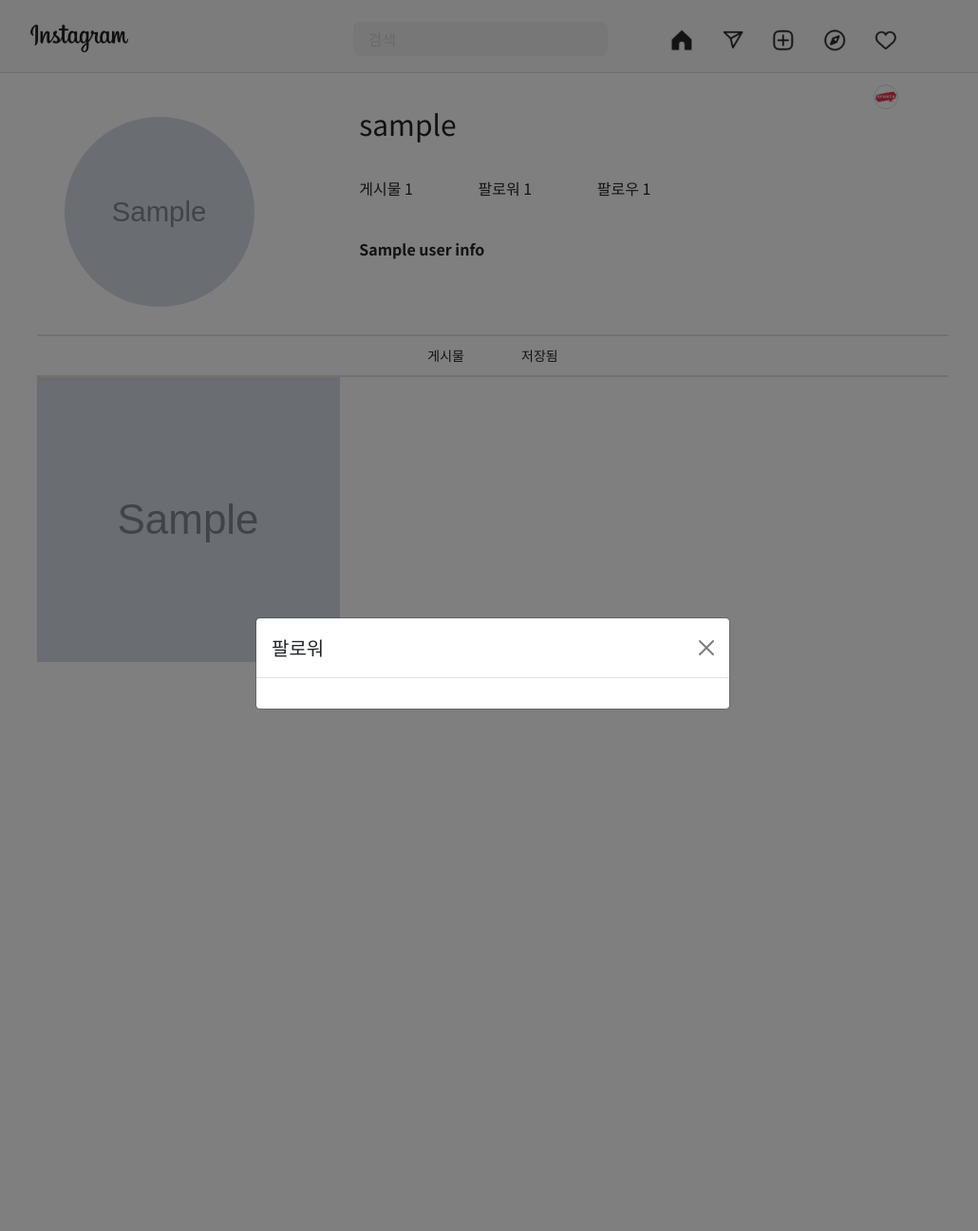
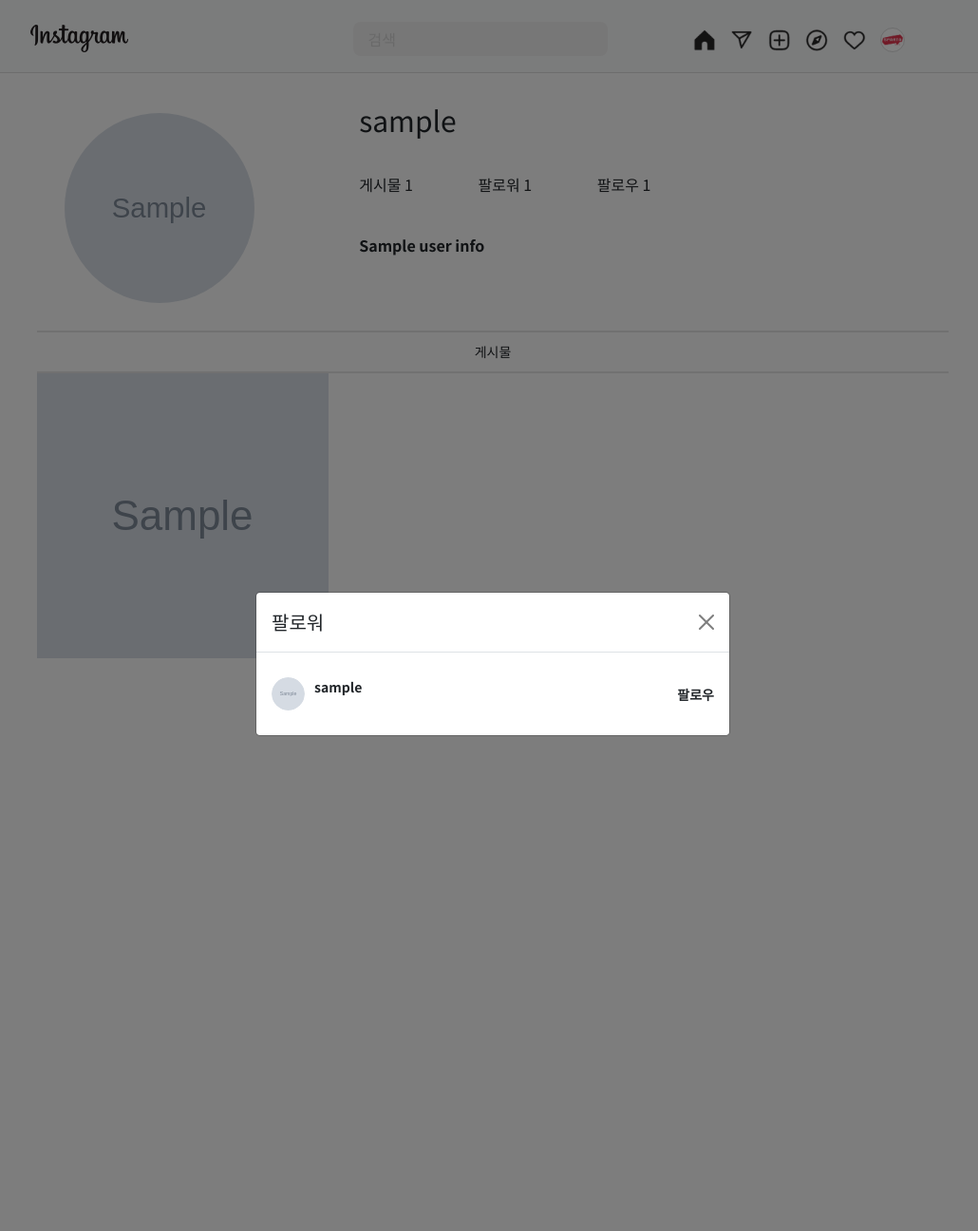
Before and after one commit to SeonminKim1/PJ-7Instagram, a Flask app: template templates/profile/profile.html in a window 1280 px wide, after a click that opens the changed part. Shown: the top 1296 px of the page at 95% size, without its empty margins (121-1151 px from the left). Run offline with Flask 2, Linux system fonts and the light colour scheme; the template is opened without the code that fills it: most values are stand-ins (such as "Sample title", 1, 10 or a date in 2020); grey boxes marked "Sample" are stand-in pictures; some libraries are stand-ins or nearby versions.

Commit message:
구현 - 팔로우팔로잉 리스트 모달 구현

```diff
--- a/app.py
+++ b/app.py
@@ -323,33 +323,32 @@ def profile():
         feed_nickname = request.args.get('feed_nickname')
 
         user_info = db.USER.find_one({"nickname": feed_nickname})  # id, num, nickname, feed_images, content, like, reply
-        post_count = len(list(db.FEED.find({"nickname": feed_nickname})))
-        follower_count = len(db.USER.find_one({"nickname": feed_nickname})['follower'])
-        following_count = len(db.USER.find_one({"nickname": feed_nickname})['following'])
+        my_feed_list = list(db.FEED.find({"nickname": feed_nickname}))
+        # print(my_feed_list)
 
-        follower_list = db.USER.find_one({"nickname": feed_nickname})['follower']
-        print(follower_list)
+        post_count = len(my_feed_list)
+        follower_count = len(user_info['follower'])
+        following_count = len(user_info['following'])
 
-        my_feeds = list(db.FEED.find({"nickname": feed_nickname}))
-        # print(my_feeds)
+        my_follower_list = []
+        for my_followers in user_info['follower']:
+            my_follower = db.USER.find_one({'nickname': my_followers})
+            my_follower_list.append(my_follower)
+        print(my_follower_list)
 
-        for my_feed in my_feeds:
-            like_count = len(my_feed['like'])
-            reply_count = len(my_feed['reply'])
-            # print(len(my_feed['like']))
+        my_following_list = []
+        for my_followings in user_info['following']:
+            my_following = db.USER.find_one({'nickname': my_followings})
+            my_following_list.append(my_following)
 
         return render_template('/profile/profile.html', post_count=post_count, user_info=user_info, follower_count=follower_count,
-                               following_count=following_count, my_feeds=my_feeds, like_count=like_count, reply_count=reply_count)
+                               following_count=following_count, my_feed_list=my_feed_list, my_follower_list=my_follower_list, my_following_list=my_following_list)
 
     except jwt.ExpiredSignatureError:  # 해당 token의 로그인 시간이 만료시 login 페이지로 redirect
         return redirect(url_for("login"))
     except jwt.exceptions.DecodeError:  # 해당 token이 다르다면 login 페이지로 redirect
         return redirect(url_for("login"))
 
-    # if feed_nickname is not None:
-    #     user = list(db.USER.find({'nickname': feed_nickname}))  # num, nickname, feed_images, content, like, reply
-    # return render_template('/profile/profile.html', user=user)
-
 
 ### ================ Main ================
 if __name__ == '__main__':
--- a/static/css/profilestyle.css
+++ b/static/css/profilestyle.css
@@ -7,17 +7,17 @@ html {
     height: 100%;
 }
 
-body {
+.profile_body {
     background-color: #fafafa;
     height: 100%;
     padding: 0;
     margin: 0;
 }
 
-section {
+.profile_section {
     width: 960px;
     margin: 0 auto;
-    padding-top: 94px;
+    padding-top: 90px;
     padding-bottom: 40px;
 }
 
@@ -49,14 +49,6 @@ section {
     font-size: 30px;
 }
 
-/*.profile_btn {*/
-/*    border-radius: 5px;*/
-/*    border: 1px solid #E3E3E3;*/
-/*    background-color: #fafafa;*/
-/*    margin-left: 5%;*/
-/*    font-size: 16px;*/
-/*}*/
-
 .user_info {
     width: 70%;
     height: 25%;
@@ -86,15 +78,15 @@ section {
     margin: 10px 30px;
 }
 
-article {
+.profile_article {
     width: 100%;
     height: 900px;
     display: grid;
     grid-template-columns: repeat(3, 1fr);
-    gap: 2px;
+    gap: 20px;
 }
 
-article .post{
+.profile_article .post{
     width: 100%;
     border: none;
     height: 300px;
@@ -104,7 +96,7 @@ article .post{
     padding: 0;
 }
 
-article img {
+.profile_article img {
     width: 100%;
     height: 100%;
     object-fit: cover;
@@ -113,10 +105,10 @@ article img {
 
 /*img hover*/
 
-article .likes{
+.profile_article .likes{
     z-index: 2;
     position: absolute;
-    top: 0%;
+    top: 0;
     left: 0;
     right: 0;
     bottom: 0;
@@ -131,11 +123,11 @@ article .likes{
     transition: .5s;
 }
 
-article .post:hover .likes{
+.profile_article .post:hover .likes{
     opacity: 1;
 }
 
-.icon{
+.likes .icon{
     width: 40px;
     height: 40px;
 }
--- a/templates/nav/nav.html
+++ b/templates/nav/nav.html
@@ -1,17 +1,17 @@
 <!--nav: 로고, 검색창, 창 이동할 수 있는 픽토그램 6종-->
 <div class="box-nav">
     <div class="box-logo">
-        <img alt="Instagram" class="img-logo" src="static/nav-img/instagram_logo.png">
+        <img alt="Instagram" class="img-logo" src="{{url_for('static', filename='nav-img/instagram_logo.png') }}">
     </div>
     <div class="box-input">
         <input class="search" type="text" value="검색">
     </div>
     <div class="icons">
-        <button class="btn"><img alt="Home" class="btm-img" src="static/nav-img/home.png"></button>
-        <button class="btn"><img alt="Message" class="btm-img" src="static/nav-img/dm.png"></button>
-        <button id="btn-post" class="btn"><img alt="Post" class="btm-img" src="static/nav-img/post.png"></button>
-        <button class="btn"><img alt="Compass" class="btm-img" src="static/nav-img/compass.png"></button>
-        <button class="btn"><img alt="Like" class="btm-img" src="static/nav-img/heart-w.png"></button>
-        <button class="btn"><img class="img-profile" alt="profile" src="static/nav-img/sparta.png"></button>
+        <button class="btn"><img alt="Home" class="btm-img" src="{{url_for('static', filename='nav-img/home.png') }}"></button>
+        <button class="btn"><img alt="Message" class="btm-img" src="{{url_for('static', filename='nav-img/dm.png') }}"></button>
+        <button id="btn-post" class="btn"><img alt="Post" class="btm-img" src="{{url_for('static', filename='nav-img/post.png') }}"></button>
+        <button class="btn"><img alt="Compass" class="btm-img" src="{{url_for('static', filename='nav-img/compass.png') }}"></button>
+        <button class="btn"><img alt="Like" class="btm-img" src="{{url_for('static', filename='nav-img/heart-w.png') }}"></button>
+        <button class="btn"><img class="img-profile" alt="profile" src="{{url_for('static', filename='nav-img/sparta.png') }}"></button>
     </div>
 </div>
--- a/templates/profile/profile.html
+++ b/templates/profile/profile.html
@@ -7,17 +7,17 @@
 
     <!-- CSS -->
     <link rel="stylesheet" href="{{ url_for('static', filename='css/profilestyle.css') }}">
+    <link rel="stylesheet" href="{{ url_for('static', filename='css/feed_main.css') }}">
+    <link href="https://cdn.jsdelivr.net/npm/bootstrap@5.1.3/dist/css/bootstrap.min.css" rel="stylesheet"
+          integrity="sha384-1BmE4kWBq78iYhFldvKuhfTAU6auU8tT94WrHftjDbrCEXSU1oBoqyl2QvZ6jIW3" crossorigin="anonymous">
     <link rel="stylesheet" href="{{ url_for('static', filename='css/navstyle.css') }}">
-    <link rel="stylesheet" href="{{ url_for('static', filename='css/feed_main.css') }}">
 
     <!-- Font Awesome -->
     <script src="https://kit.fontawesome.com/bee3d4f913.js" crossorigin="anonymous"></script>
     <link href="https://fonts.googleapis.com/css2?family=Noto+Sans+KR:wght@100;300;400;500;700;900&display=swap"
           rel="stylesheet">
 
-    <!-- Popper.js, then Bootstrap JS -->
-    <link href="https://cdn.jsdelivr.net/npm/bootstrap@5.1.3/dist/css/bootstrap.min.css" rel="stylesheet"
-          integrity="sha384-1BmE4kWBq78iYhFldvKuhfTAU6auU8tT94WrHftjDbrCEXSU1oBoqyl2QvZ6jIW3" crossorigin="anonymous">
+    <!-- Popper.js-->
     <script src="https://cdn.jsdelivr.net/npm/@popperjs/core@2.10.2/dist/umd/popper.min.js"
             integrity="sha384-7+zCNj/IqJ95wo16oMtfsKbZ9ccEh31eOz1HGyDuCQ6wgnyJNSYdrPa03rtR1zdB"
             crossorigin="anonymous"></script>
@@ -47,21 +47,61 @@
             myInput.focus()
         })
 
+        // 팔로우/언팔로우
+        function follow(reco_nickname) {
+            alert(reco_nickname + '팔로우!')
+            reco_nick = reco_nickname
+            $.ajax({
+                type: "POST",
+                url: "/api/follow",
+                data: {'nick_give': reco_nickname},
+                success: function (response) {
+                    if (response['is_following'] == 1) {
+                        alert('팔로우 완료')
+                        let temp_html = `<a onclick="follow(reco_nick)" style="font-size:14px; font-weight:bold; text-decoration:none; color: black">팔로잉</a>`
+                        $('#follow' + reco_nickname).html(temp_html)
+                    } else {
+                        alert('언팔로우 완료')
+                        let temp_html = `<a onclick="follow(reco_nick)" style="font-size:14px; font-weight:bold; text-decoration:none;">팔로우</a>`
+                        $('#follow' + reco_nickname).html(temp_html)
+                    }
+                }
+            })
+        }
+
 
     </script>
 
 </head>
 
-<body>
+<body class="profile_body">
 <!-- followerModal -->
 <div class="modal fade" id="followerModal" tabindex="-1" aria-labelledby="exampleModalLabel" aria-hidden="true">
     <div class="modal-dialog modal-dialog-centered">
         <div class="modal-content">
             <div class="modal-header">
-                <h5 style="justify-content: center" class="modal-title" id="exampleModalLabel">팔로워</h5>
+                <h5 class="modal-title" id="exampleModalLabel">팔로워</h5>
                 <button type="button" class="btn-close" data-bs-dismiss="modal" aria-label="Close"></button>
             </div>
             <div class="modal-body">
+                {% for my_followers in my_follower_list %}
+                    <div style="display:flex; flex-direction:row; justify-content: space-between; align-items: center; margin:10px 0 10px 0">
+                        <div style="display: flex; flex-direction: row">
+                            <div class="box" style="width: 35px; height: 35px">
+                                <img class="profile"
+                                     src="{{ my_followers.profile_img }}" alt="">
+                            </div>
+                            <div style="margin-left:10px; text-align:left">
+                                <div id="mynick{{ my_followers.nickname }}"
+                                     style="font-weight:bold; font-size: 14px">{{ my_followers.nickname }}</div>
+                            </div>
+                        </div>
+                        <div id="follow{{ my_followers.nickname }}">
+                            <a onclick="follow('{{ my_followers.nickname }}')"
+                               style="font-size:14px; font-weight:bold; text-decoration:none;">팔로우</a>
+                        </div>
+                    </div>
+                {% endfor %}
             </div>
         </div>
     </div>
@@ -72,11 +112,28 @@
     <div class="modal-dialog modal-dialog-centered">
         <div class="modal-content">
             <div class="modal-header">
-                <h5 style="justify-content: center" class="modal-title" id="exampleModalLabel">팔로잉</h5>
+                <h5 class="modal-title" id="exampleModalLabel">팔로잉</h5>
                 <button type="button" class="btn-close" data-bs-dismiss="modal" aria-label="Close"></button>
             </div>
             <div class="modal-body">
-                dsafsadfdavda adf sfd df
+                {% for my_followings in my_following_list %}
+                    <div style="display:flex; flex-direction:row; justify-content: space-between; align-items: center; margin:10px 0 10px 0">
+                        <div style="display: flex; flex-direction: row">
+                            <div class="box" style="width: 35px; height: 35px">
+                                <img class="profile"
+                                     src="{{ my_followings.profile_img }}" alt="">
+                            </div>
+                            <div style="margin-left:10px; text-align:left">
+                                <div id="mynick{{ my_followings.nickname }}"
+                                     style="font-weight:bold; font-size: 14px">{{ my_followings.nickname }}</div>
+                            </div>
+                        </div>
+                        <div id="follow{{ my_followings.nickname }}">
+                            <a onclick="follow('{{ my_followings.nickname }}')"
+                               style="font-size:14px; font-weight:bold; text-decoration:none;">언팔로잉</a>
+                        </div>
+                    </div>
+                {% endfor %}
             </div>
         </div>
     </div>
@@ -84,10 +141,9 @@
 
 <nav id="nav" class="navbar navbar-expand-lg navbar-light bg-light fixed-top">{% include 'nav/nav.html' %}</nav>
 
-<section>
+<div class="profile_section">
     <div class="my_info">
-        <img src={{ user_info.profile_img }}
-                     alt="myprofilepic">
+        <img src="{{ user_info.profile_img }}" alt="">
         <div class="info_box">
             <div class="nick_name">
                 {{ user_info.nickname }}
@@ -95,8 +151,10 @@
             </div>
             <div class="user_info">
                 <div>게시물 {{ post_count }}</div>
-                <div style="cursor: pointer" data-bs-toggle="modal" data-bs-target="#followerModal">팔로워 {{ follower_count }}</div>
-                <div style="cursor: pointer" data-bs-toggle="modal" data-bs-target="#followingModal">팔로우 {{ following_count }}</div>
+                <div style="cursor: pointer" data-bs-toggle="modal" data-bs-target="#followerModal">
+                    팔로워 {{ follower_count }}</div>
+                <div style="cursor: pointer" data-bs-toggle="modal" data-bs-target="#followingModal">
+                    팔로우 {{ following_count }}</div>
             </div>
             <div class="user_name">
                 {{ user_info.name }}
@@ -105,30 +163,27 @@
     </div>
     <div class="menu_bar">
         <div>게시물</div>
-        <div>저장됨</div>
+        {#        <div>저장됨</div>#}
         {#        <div>태그됨</div>#}
     </div>
-    <article>
-        <div class="post">
-            {% for my_feed in my_feeds %}
-                {% for my_feed_img in my_feed.feed_images %}
-                    <img src={{ my_feed_img }} alt="게시물없음">
-                {% endfor %}
-                <input id="nick_name" type="hidden" value="{{ my_feed.nickname }}">
+    <div class="profile_article">
+        {% for my_feed in my_feed_list %}
+            {% for my_feed_img in my_feed.feed_images %}
+                <div class="post">
+                    <img src="{{ my_feed_img }}" alt="게시물없음">
+                    <div class="likes">
+                        <img src="{{ url_for('static', filename='img/white-heart.png') }}" class="icon" alt="">
+                        <p class="likes-count">{{ my_feed.like|length }} 좋아요, {{ my_feed.reply|length }} 댓글</p>
+                    </div>
+                </div>
             {% endfor %}
-            <div class="likes">
-                <img src="{{ url_for('static', filename='img/white-heart.png') }}" class="icon" alt="">
-                <p class="likes-count">{{ like_count }} 좋아요, {{ reply_count }} 댓글</p>
-            </div>
-
-        </div>
-
+            <input id="nick_name" type="hidden" value="{{ my_feed.nickname }}">
+        {% endfor %}
         {#        <img src="https://cdn.pixabay.com/photo/2021/05/11/06/22/night-sky-6245049_960_720.jpg" alt="게시물없음">#}
         {#        <img src="https://cdn.pixabay.com/photo/2017/01/31/09/30/raspberries-2023404_960_720.jpg" alt="게시물없음">#}
         {#        <img src="https://cdn.pixabay.com/photo/2021/05/11/06/22/night-sky-6245049_960_720.jpg" alt="게시물없음">#}
-    </article>
-
-</section>
+    </div>
+</div>
 
 
 </body>
```
Also changed, not shown: experiments/db_setting/db_user.py (+5 -5 lines).
